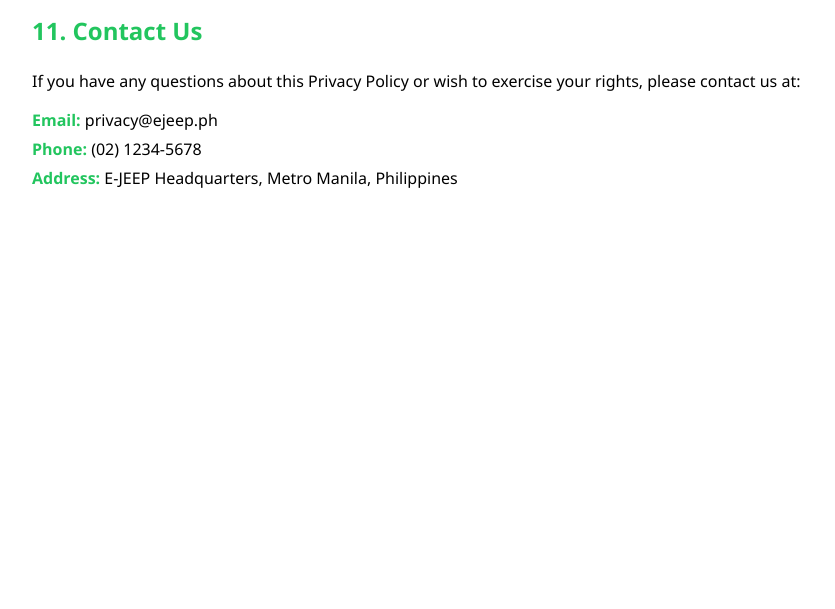
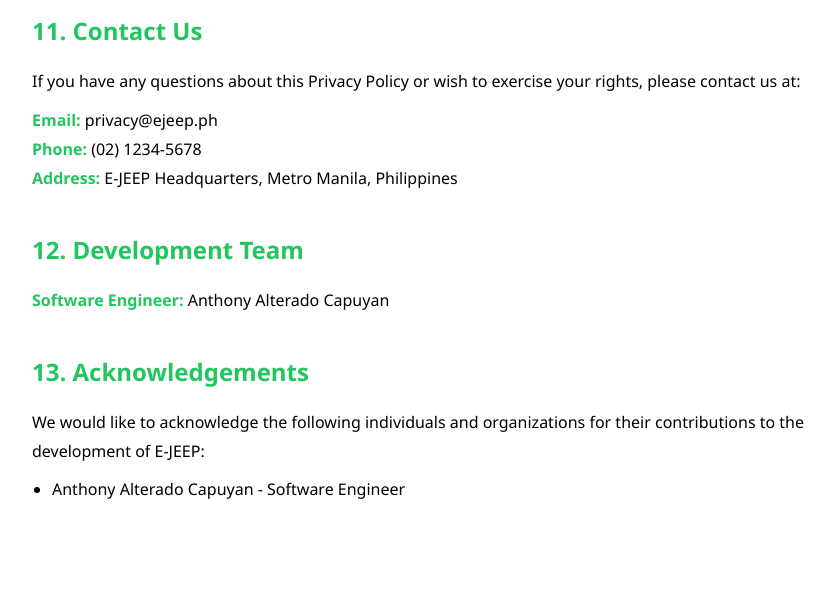
Before and after one commit to ejeeps/api, a PHP site: page /index.php?page=privacy in a window 1280 px wide. Shown: the part 3326-3935 px from the top of the page, without its empty margins (178-1013 px from the left). Before the commit the page ends 3514 px from the top, so only its background shows below. Run offline with PHP 8.4, Linux system fonts and the light colour scheme.

Commit message:
commited

```diff
--- a/assets/style/index.css
+++ b/assets/style/index.css
@@ -2053,6 +2053,21 @@ a:focus-visible {
     margin-top: 15px;
 }
 
+.footer-links {
+    margin-top: 10px;
+}
+
+.footer-links a {
+    color: #7dd3fc;
+    text-decoration: none;
+    transition: color 0.3s ease;
+}
+
+.footer-links a:hover {
+    color: #ffffff;
+    text-decoration: underline;
+}
+
 /* Responsive Footer */
 @media (max-width: 768px) {
     .footer-text h3 {
--- a/index.php
+++ b/index.php
@@ -344,6 +344,10 @@ if ($register === 'passenger') {
                     <h3>E-JEEP</h3>
                     <p>Modern Transportation, Cashless Payments</p>
                     <p>&copy; 2026 E-JEEP. All rights reserved.</p>
+                    <p class="footer-links">
+                        <a href="view/legal/privacy.php">Privacy Policy</a> |
+                        <a href="view/legal/terms.php">Terms of Service</a>
+                    </p>
                 </div>
             </div>
         </div>
--- a/view/legal/privacy.php
+++ b/view/legal/privacy.php
@@ -187,7 +187,22 @@
                     </div>
                 </div>
 
+                <div class="legal-section">
+                    <h2 class="legal-section-title">12. Development Team</h2>
+                    <div class="legal-section-content">
+                        <p><strong>Software Engineer:</strong> Anthony Alterado Capuyan</p>
+                    </div>
+                </div>
 
+                <div class="legal-section">
+                    <h2 class="legal-section-title">13. Acknowledgements</h2>
+                    <div class="legal-section-content">
+                        <p>We would like to acknowledge the following individuals and organizations for their contributions to the development of E-JEEP:</p>
+                        <ul>
+                            <li>Anthony Alterado Capuyan - Software Engineer</li>
+                        </ul>
+                    </div>
+                </div>
             </div>
         </div>
     </div>
```
